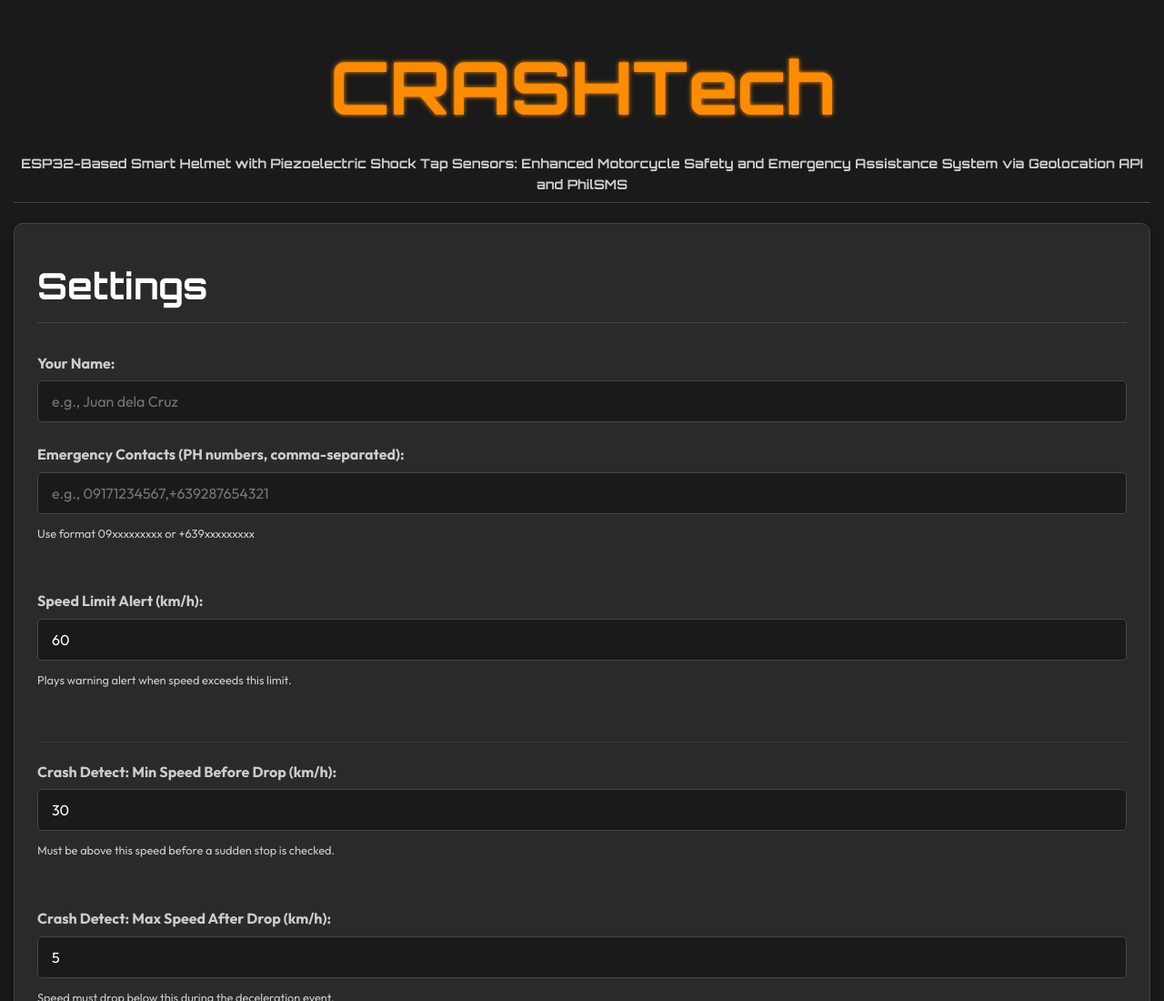
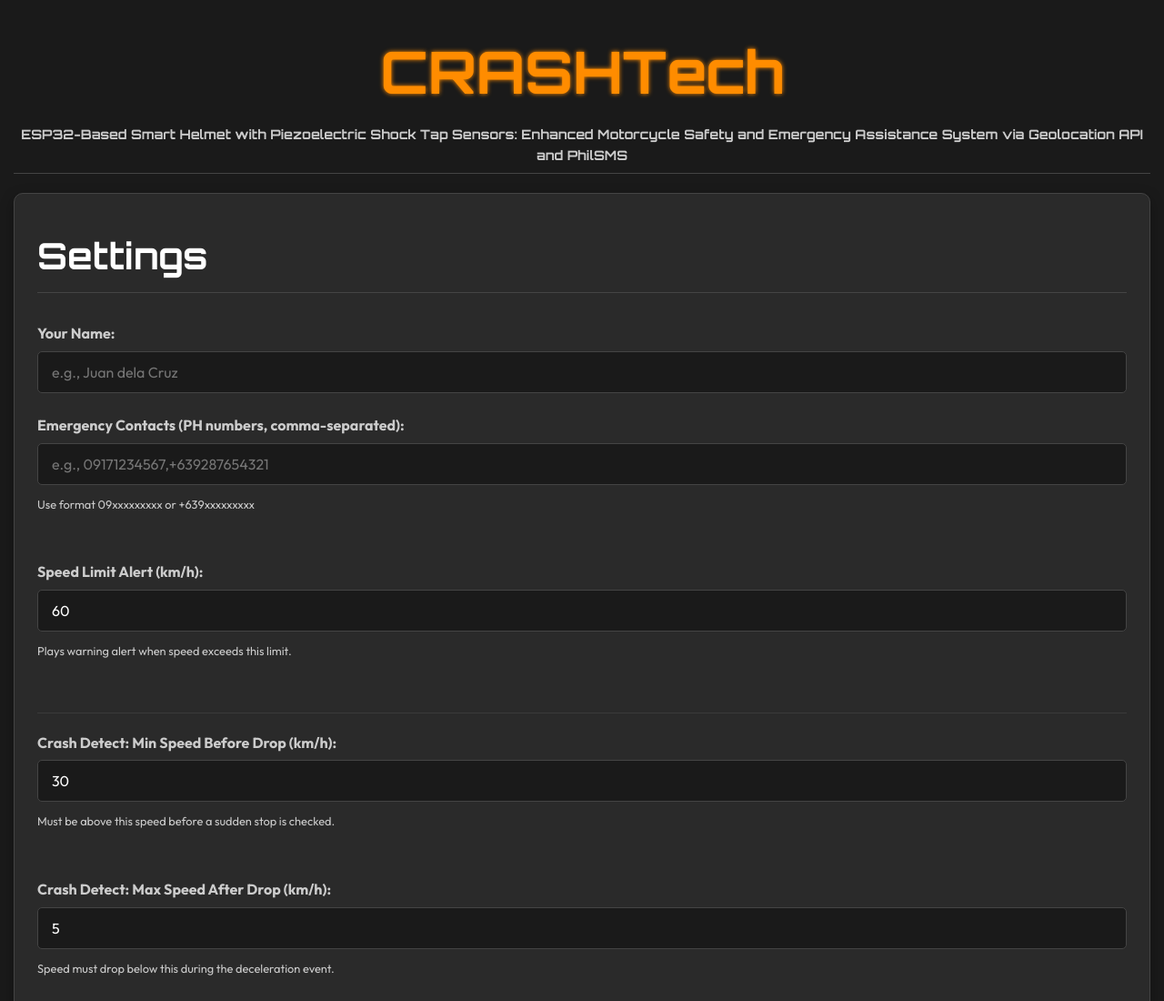
Before and after one commit to joelbaldapan/CRASHTech, a plain HTML site: page index.html in a window 1280 px wide. Shown: the top 1100 px of the page at 91% size. Drawn offline with Linux system fonts and the light colour scheme.

Commit message:
fix: update font size for title still overflowing

```diff
--- a/style.css
+++ b/style.css
@@ -37,11 +37,12 @@
     font-family: 'Orbitron', sans-serif; /* Modern techy font for headings */
 }
 h1 {
-    font-size: min(80vw, 5em); /* Slightly larger H1 */
+    font-size: min(20vw, 4em); /* Slightly larger H1 */
     text-align: center;
     margin-top: 0.2em;
     margin-bottom: 0.2em;
     text-shadow: 0 0 5px var(--accent-orange); /* Subtle glow */
+    overflow-wrap: break-word;
 }
 h2 {
    font-size: 2.5em; /* Slightly larger H2 */
```
